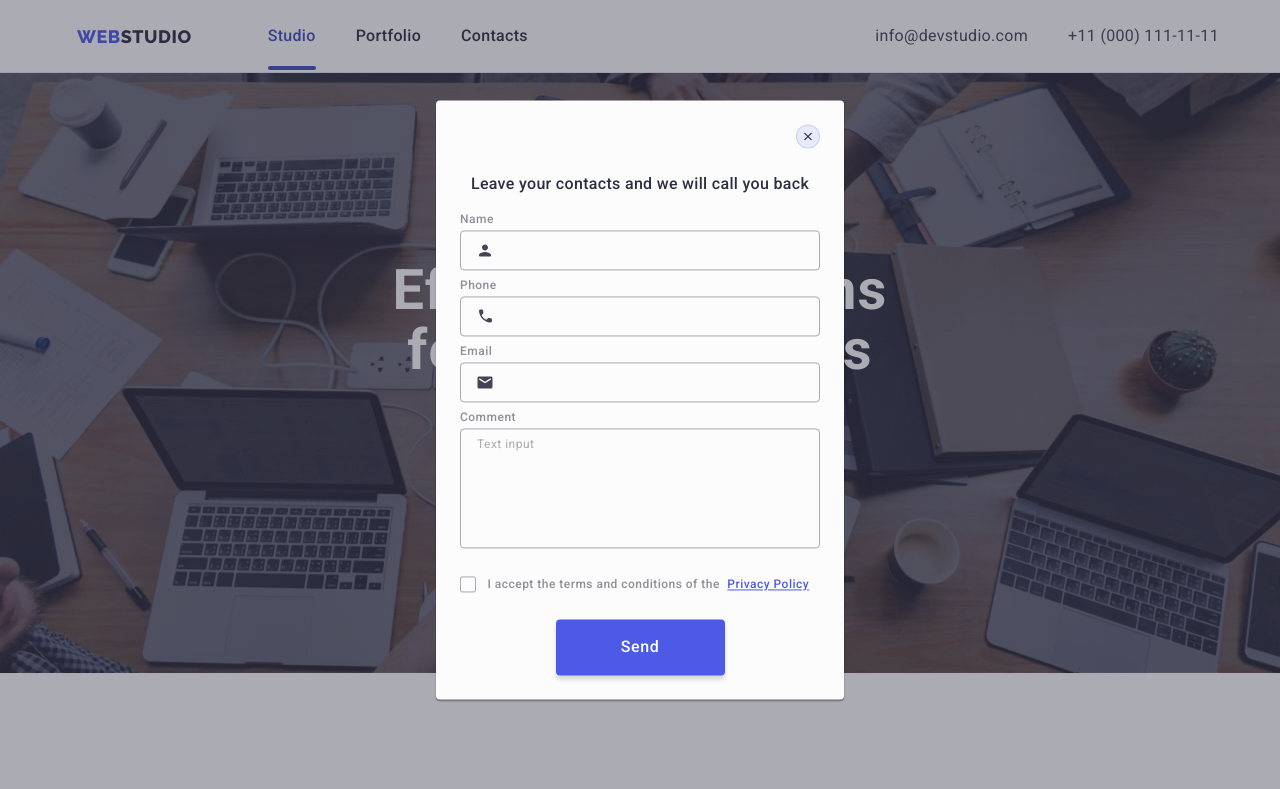
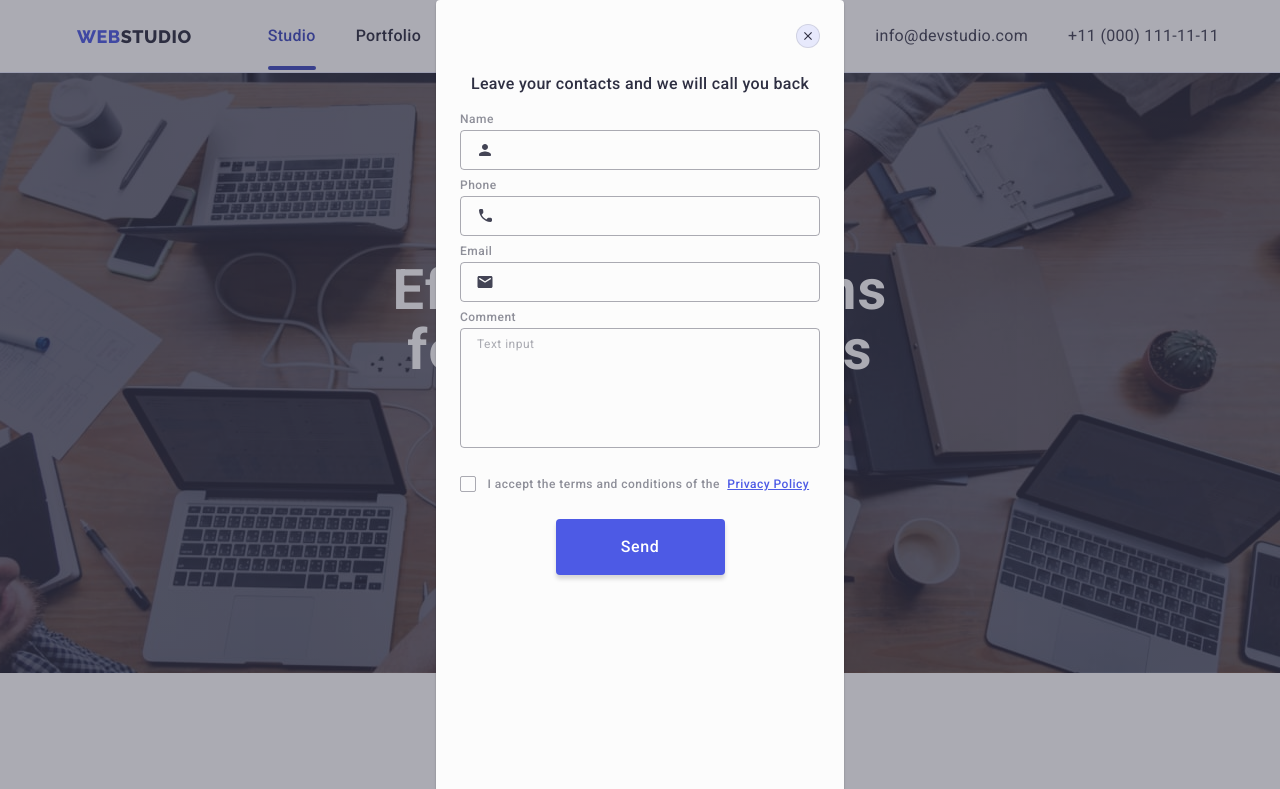
Before and after one commit to IrynaSlavinska/goit-markup-hw-06, a plain HTML site: page index.html in a window 1280 px wide. Both pictures are taken after a click on the button "Order Service". Shown: the top 789 px of the page. Drawn offline with nearby package versions, Linux system fonts and the light colour scheme.

Commit message:
фвфзе-3

```diff
--- a/css/media.css
+++ b/css/media.css
@@ -10,6 +10,10 @@
   }
   .mob-soc-list {
     gap: 56px;
+  }
+  .modal-wrapper {
+    width: 100%;
+    height: 100%;
   }
 }
 
--- a/css/styles.css
+++ b/css/styles.css
@@ -727,13 +727,17 @@ background: #404BBF;
   left: 50%;
   transform: translate(-50%, -50%) scaleX(1);
   transition: transform var(--transition-effect);
-  width: 408px;
+  width: 95%;
+  max-width: 408px;
+  height: 95%;
   min-height: 584px;
+  overflow: scroll;
   background-color: #fcfcfc;
   box-shadow: 0px 1px 1px rgba(0, 0, 0, 0.14), 0px 1px 3px rgba(0, 0, 0, 0.12),
   0px 2px 1px rgba(0, 0, 0, 0.2);
   border-radius: 4px;
   padding: 72px 24px 24px 24px;
+
 }
 
 .backdrop.is-hidden .modal {
```
